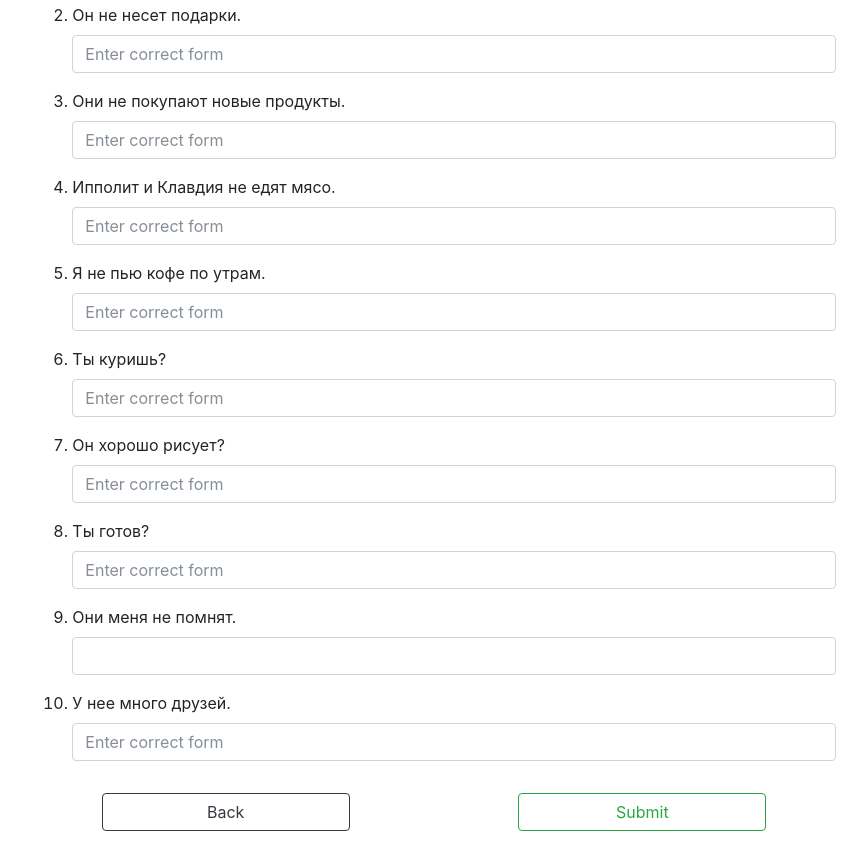
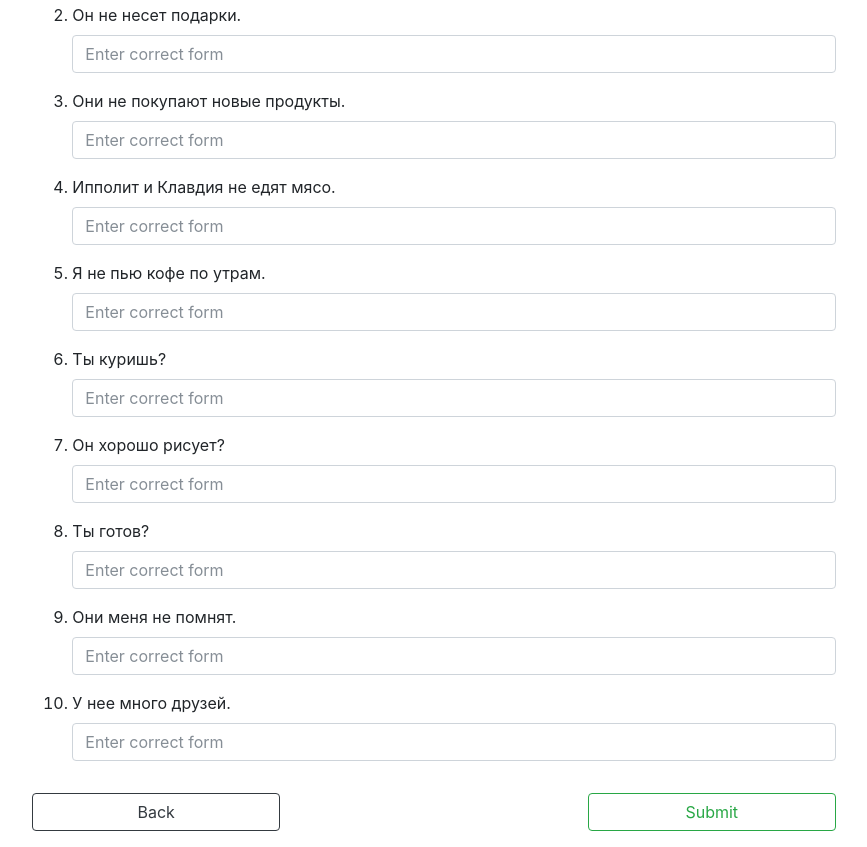
Before and after one commit to NikitaProkopenko/study, a plain HTML site: page exercise_4.html in a window 1280 px wide. Shown: the part 293-1140 px from the top of the page, without its empty margins (206-1073 px from the left). Drawn offline with nearby package versions, Linux system fonts and the light colour scheme.

Commit message:
Changed bootstrap class for buttons
Changed class for horizontal alignment

```diff
--- a/exercise_4.html
+++ b/exercise_4.html
@@ -118,7 +118,7 @@
                         <li>
                             <div class="form-group">
                                 <label for="question_9">Они меня не помнят.</label>
-                                <input type="text" class="form-control" id="question_9" name="question_9" laceholder="Enter correct form">
+                                <input type="text" class="form-control" id="question_9" name="question_9" placeholder="Enter correct form">
                             </div>
                         </li>
                         <li>
@@ -129,7 +129,7 @@
                         </li>
                     </ol>
                     <!-- Submit & Back buttons -->
-                    <div class="row justify-content-around">
+                    <div class="row justify-content-between">
                         <div class="col-lg-4 order-lg-1 d-none d-lg-block text-center">
                             <a href="homework_1.html" class="btn btn-outline-dark my-3 w-100">Back</a>
                         </div>
```
Also changed, not shown: exercise_1.html (+1 -1 lines), exercise_2.html (+1 -1 lines), exercise_3.html (+1 -1 lines).
